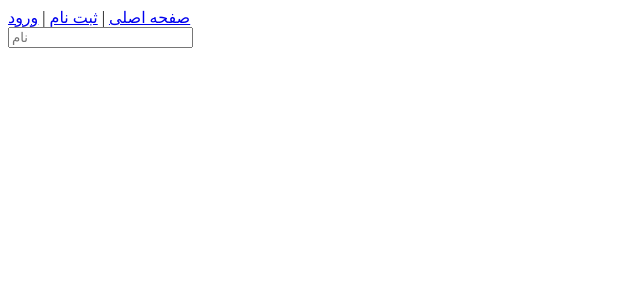
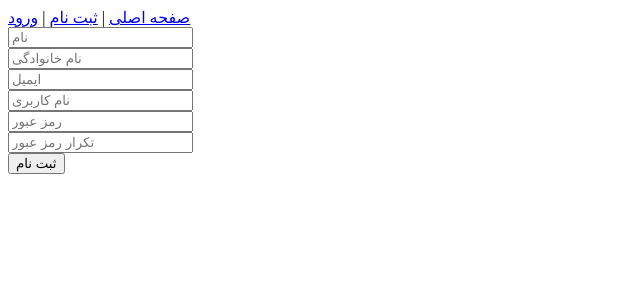
Before and after one commit to hamidrezash2000/webelopers, a Django app: template templates/signup.html in a window 1280 px wide. Shown: the top 300 px of the page, without its empty margins (0-640 px from the left). Run offline with Django 3.2, Linux system fonts and the light colour scheme; the template is opened without the code that fills it, so the values that code supplies are empty.

Commit message:
Signup compleated

```diff
--- a/Main/views.py
+++ b/Main/views.py
@@ -24,13 +24,11 @@ def signup(request):
         user.save()
 
         if user is not None:
-            login(request, user)
+            login(request)
             return HttpResponseRedirect("/")
         else:
             error = True
-    return render(request, "login_form.html", {
-        "error": error
-    })
+    return render(request, "signup.html")
 
 
 def login(request):
--- a/templates/signup.html
+++ b/templates/signup.html
@@ -10,8 +10,15 @@
         <a href="/signup" id=id_navbar_signup>ثبت نام</a> |
         <a href="/login" id=id_navbar_login>ورود</a>
     </nav>
-    <form method="post" action="/signup">
-        <input type="text" placeholder="نام" name="firstname" id="id_first_name"/>
+    <form method="post" action=".">
+        {% csrf_token %}
+        <input type="text" placeholder="نام" name="first_name" id="id_first_name"/><br/>
+        <input type="text" placeholder="نام خانوادگی" name="last_name" id="id_last_name"/><br/>
+        <input type="email" placeholder="ایمیل" name="email" id="id_email"/><br/>
+        <input type="text" placeholder="نام کاربری" name="username" id="id_username"/><br/>
+        <input type="password" placeholder="رمز عبور" name="password1" id="id_password1"/><br/>
+        <input type="password" placeholder="تکرار رمز عبور" name="password2" id="id_password2"/><br/>
+        <input type="submit" value="ثبت نام" name="submit" id="id_submit"/>
     </form>
 </body>
 </html>
```
Also changed, not shown: db.sqlite3.
